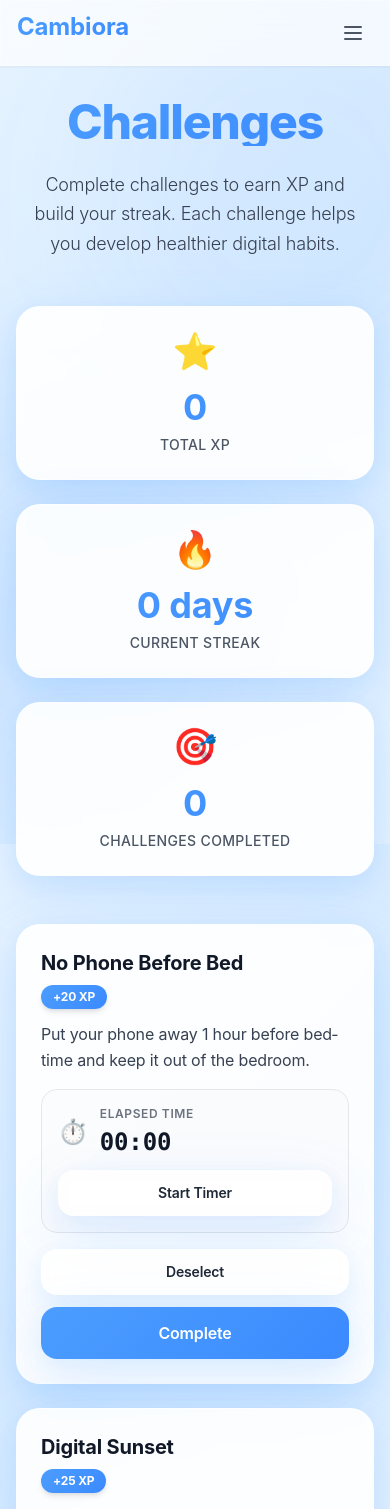
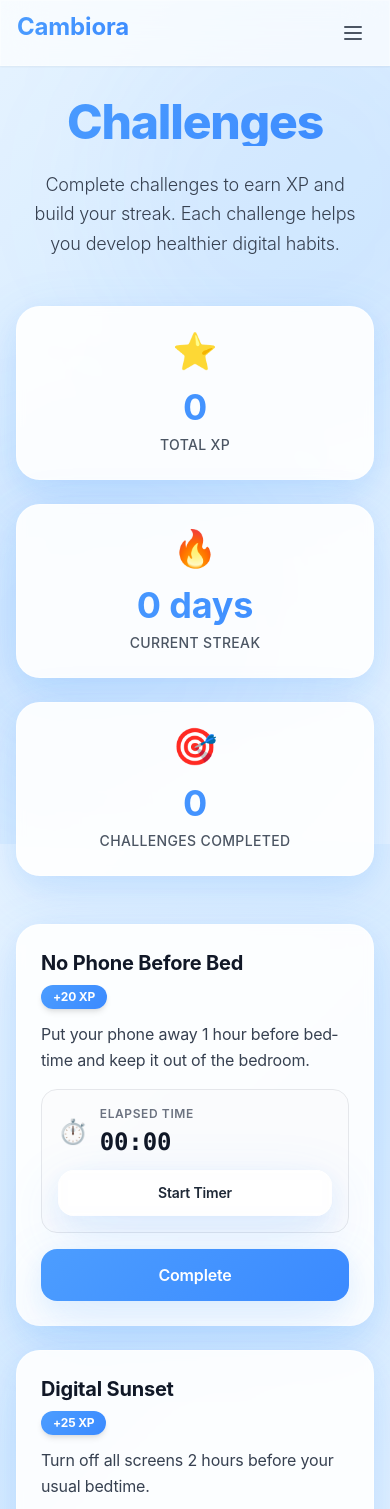
Before and after one commit to andresviaud/unplug, a Next.js app: page /challenges in a window 390 px wide. Shown: the top 1509 px of the page. Built offline with nearby package versions, Linux system fonts and the light colour scheme.

Commit message:
Remove challenge deselect feature and allow toggle between complete/uncomplete for accidental clicks

```diff
--- a/app/challenges/page.tsx
+++ b/app/challenges/page.tsx
@@ -4,7 +4,7 @@ import { useEffect, useState, useRef } from 'react'
 import Card from '@/components/Card'
 import StatCard from '@/components/StatCard'
 import Button from '@/components/Button'
-import { completeChallenge, getStats, getTotalChallengesCompleted, getChallengeCompletions, toggleChallengeSelection, isChallengeSelected, getChallengeSelections } from '@/lib/storage'
+import { toggleChallengeCompletion, getStats, getTotalChallengesCompleted, getChallengeCompletions } from '@/lib/storage'
 import type { Stats } from '@/lib/storage'
 
 interface Challenge {
@@ -65,8 +65,6 @@ export default function ChallengesPage() {
   const [completedToday, setCompletedToday] = useState<Set<string>>(new Set())
   const [timers, setTimers] = useState<Record<string, TimerState>>({})
   const [errorMessages, setErrorMessages] = useState<Record<string, string>>({})
-  const [showDeselected, setShowDeselected] = useState(false) // Toggle to show/hide deselected challenges
-  const [selectedChallenges, setSelectedChallenges] = useState<Set<string>>(new Set())
   const intervalRefs = useRef<Record<string, NodeJS.Timeout>>({})
 
   useEffect(() => {
@@ -79,22 +77,7 @@ export default function ChallengesPage() {
       .filter(c => c.date === today)
       .map(c => c.challengeId)
     setCompletedToday(new Set(todayCompletions))
-
-    // Load challenge selections
-    setSelectedChallenges(getChallengeSelections())
   }, [])
-
-  // Filter challenges based on selection
-  // If no selections stored, all challenges are selected by default
-  const allSelected = selectedChallenges.size === 0
-
-  const displayedChallenges = showDeselected
-    ? CHALLENGES
-    : CHALLENGES.filter(c => allSelected || isChallengeSelected(c.id))
-
-  const deselectedChallenges = allSelected
-    ? []
-    : CHALLENGES.filter(c => !isChallengeSelected(c.id))
 
   // Cleanup intervals on unmount
   useEffect(() => {
@@ -165,7 +148,7 @@ export default function ChallengesPage() {
     })
   }
 
-  const handleComplete = (challenge: Challenge) => {
+  const handleToggleComplete = (challenge: Challenge) => {
     // Clear any error message for this challenge
     setErrorMessages(prev => {
       const newMessages = { ...prev }
@@ -173,7 +156,7 @@ export default function ChallengesPage() {
       return newMessages
     })
 
-    const result = completeChallenge(challenge.id, challenge.xp)
+    const result = toggleChallengeCompletion(challenge.id, challenge.xp)
 
     if (!result.success && result.message) {
       // Show error message
@@ -207,11 +190,6 @@ export default function ChallengesPage() {
     }
   }
 
-  const handleToggleSelection = (challengeId: string) => {
-    toggleChallengeSelection(challengeId)
-    setSelectedChallenges(getChallengeSelections())
-  }
-
   return (
     <div className="max-w-7xl mx-auto px-4 sm:px-6 lg:px-8 py-8 sm:py-12 lg:py-16">
       <div className="page-hero">
@@ -220,19 +198,6 @@ export default function ChallengesPage() {
           Complete challenges to earn XP and build your streak. Each challenge helps you develop healthier digital habits.
         </p>
       </div>
-
-      {/* Toggle Button for Deselected Challenges */}
-      {deselectedChallenges.length > 0 && (
-        <div className="mb-6 flex justify-center animate-fade-in" style={{ animationDelay: '0.05s' }}>
-          <Button
-            onClick={() => setShowDeselected(!showDeselected)}
-            size="md"
-            variant="secondary"
-          >
-            {showDeselected ? 'Hide Deselected' : `Show Deselected (${deselectedChallenges.length})`}
-          </Button>
-        </div>
-      )}
 
       {/* Stats Summary */}
       <div className="grid grid-cols-1 sm:grid-cols-3 gap-6 sm:gap-8 mb-12">
@@ -261,7 +226,7 @@ export default function ChallengesPage() {
 
       {/* Challenges List */}
       <div className="space-y-6">
-        {displayedChallenges.map((challenge, index) => {
+        {CHALLENGES.map((challenge, index) => {
           const isCompleted = completedToday.has(challenge.id)
           const timer = timers[challenge.id]
           const errorMessage = errorMessages[challenge.id]
@@ -330,29 +295,16 @@ export default function ChallengesPage() {
                     </div>
                   </div>
 
-                  {/* Action Buttons */}
-                  <div className="flex flex-col sm:flex-row gap-3 sm:gap-4 justify-end">
+                  {/* Complete/Uncomplete Button */}
+                  <div className="flex justify-end">
                     <Button
-                      onClick={() => handleToggleSelection(challenge.id)}
-                      size="md"
-                      variant="secondary"
-                      className="w-full sm:w-auto"
+                      onClick={() => handleToggleComplete(challenge)}
+                      size="lg"
+                      variant={isCompleted ? "secondary" : "primary"}
+                      className="w-full sm:w-auto min-w-0 sm:min-w-[140px] text-base sm:text-lg"
                     >
-                      {isChallengeSelected(challenge.id) ? 'Deselect' : 'Select'}
+                      {isCompleted ? 'Uncomplete' : 'Complete'}
                     </Button>
-                    {isCompleted ? (
-                      <div className="px-6 sm:px-8 py-3 sm:py-4 bg-gradient-to-r from-green-400 to-green-500 text-white rounded-2xl font-bold text-center shadow-premium text-sm sm:text-base w-full sm:w-auto">
-                        ✓ Completed Today
-                      </div>
-                    ) : (
-                      <Button
-                        onClick={() => handleComplete(challenge)}
-                        size="lg"
-                        className="w-full sm:w-auto min-w-0 sm:min-w-[140px] text-base sm:text-lg"
-                      >
-                        Complete
-                      </Button>
-                    )}
                   </div>
                 </div>
               </Card>
--- a/lib/storage.ts
+++ b/lib/storage.ts
@@ -74,29 +74,39 @@ export function getChallengeCompletions(): ChallengeCompletion[] {
   return data ? JSON.parse(data) : []
 }
 
-export function completeChallenge(challengeId: string, xpReward: number): { success: boolean; message?: string } {
-  if (typeof window === 'undefined') return { success: false, message: 'Cannot complete challenge on server' }
+export function toggleChallengeCompletion(challengeId: string, xpReward: number): { success: boolean; message?: string; isCompleted: boolean } {
+  if (typeof window === 'undefined') return { success: false, message: 'Cannot toggle challenge on server', isCompleted: false }
 
   const today = new Date().toISOString().split('T')[0]
   const completions = getChallengeCompletions()
 
   // Check if already completed today
-  const alreadyCompleted = completions.some(
+  const completionIndex = completions.findIndex(
     c => c.challengeId === challengeId && c.date === today
   )
 
-  if (alreadyCompleted) {
-    return {
-      success: false,
-      message: "You've already completed this challenge today. Come back tomorrow to keep your streak going."
-    }
-  }
+  const stats = getStats()
 
+  if (completionIndex >= 0) {
+    // Already completed - uncomplete it
+    const completion = completions[completionIndex]
+    completions.splice(completionIndex, 1)
+    localStorage.setItem(STORAGE_KEYS.CHALLENGES, JSON.stringify(completions))
+
+    // Remove XP
+    stats.xp = Math.max(0, stats.xp - (completion.xp || xpReward))
+
+    // Note: We don't adjust streak when uncompleting, as it's based on calendar days
+    // The streak logic will recalculate on next completion
+
+    saveStats(stats)
+    return { success: true, isCompleted: false }
+  } else {
+    // Not completed - complete it
     completions.push({ challengeId, date: today, xp: xpReward })
     localStorage.setItem(STORAGE_KEYS.CHALLENGES, JSON.stringify(completions))
 
     // Update stats
-  const stats = getStats()
     stats.xp += xpReward
 
     // Update streak logic: day-by-day basis
@@ -136,7 +146,14 @@ export function completeChallenge(challengeId: string, xpReward: number): { succ
     }
 
     saveStats(stats)
-  return { success: true }
+    return { success: true, isCompleted: true }
+  }
+}
+
+// Keep the old function for backward compatibility, but it now uses toggle
+export function completeChallenge(challengeId: string, xpReward: number): { success: boolean; message?: string } {
+  const result = toggleChallengeCompletion(challengeId, xpReward)
+  return { success: result.success, message: result.message }
 }
 
 export function getStats(): Stats {
```
Lines whose indentation alone changed are shown as unchanged.
